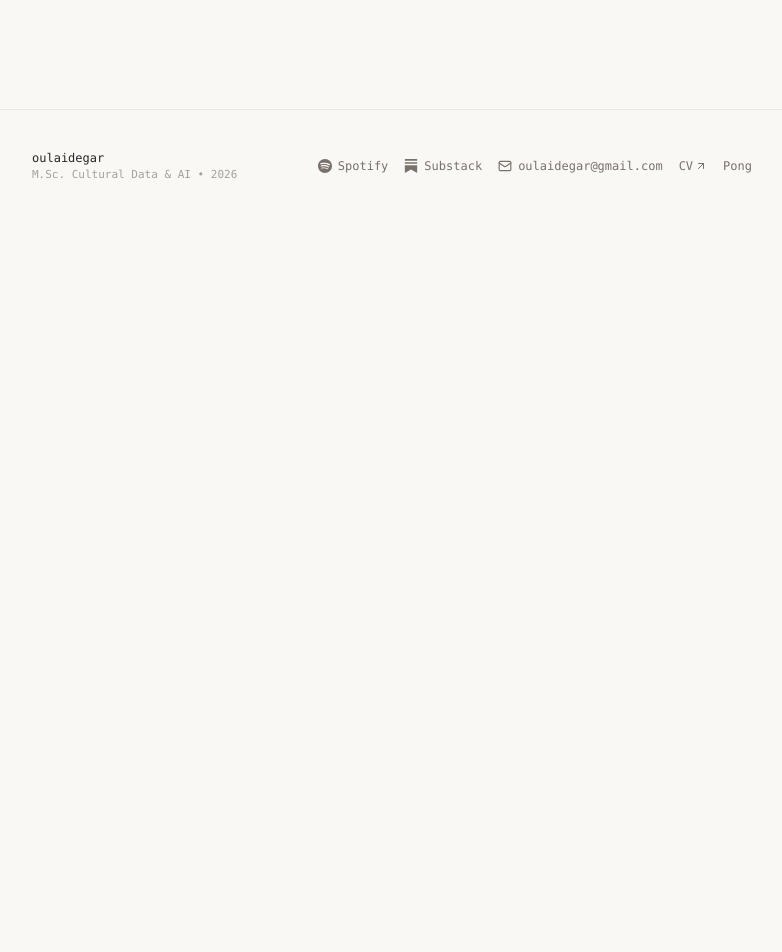
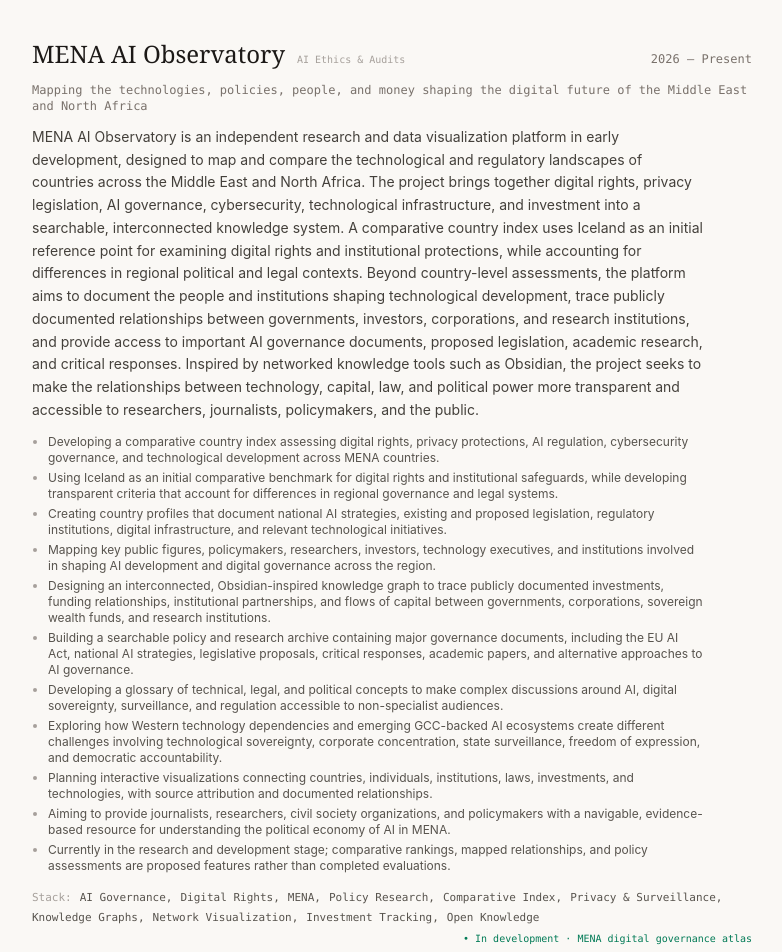
Before and after one commit to oulaidegar/oulaidegar, a Next.js app: page /work in a window 1280 px wide. Shown: the part 2120-3072 px from the top of the page, without its empty margins (248-1030 px from the left). Before the commit the page ends 2342 px from the top, so only its background shows below. Built offline with nearby package versions, Linux system fonts and the light colour scheme; no server answers.

Commit message:
feat: update built projects and change location to Beirut / Remote

```diff
--- a/src/data/cvData.ts
+++ b/src/data/cvData.ts
@@ -15,7 +15,7 @@ export const cvData = {
   email: "oulaidegar@gmail.com",
   website: "https://oulaidegar.com",
   github: "https://github.com",
-  location: "Paris / Remote",
+  location: "Beirut / Remote",
 
   summary:
     "Creative technologist and researcher working at the intersection of artificial intelligence, digital humanities, journalism, and democratic systems. With a background in literary and cultural analysis, AI integration, and multimedia production, I combine technical development with critical inquiry into how technologies shape human agency, public knowledge, and institutional power. My work spans AI-assisted civic infrastructure, privacy-first applications, newsroom automation, and independent research into algorithmic accountability, digital sovereignty, and the political economy of AI. I am particularly interested in building public-interest technologies that address information inequality and the infrastructural challenges facing the Middle East.",
--- a/src/data/projects.ts
+++ b/src/data/projects.ts
@@ -1,4 +1,3 @@
-
 export interface Project {
   id: string;
   title: string;
@@ -6,10 +5,10 @@ export interface Project {
   description: string;
   year: string;
   category:
-  | "Democracy & Civic AI"
-  | "AI Ethics & Audits"
-  | "Creative Tech & Interfaces"
-  | "Cultural Data";
+    | "Democracy & Civic AI"
+    | "AI Ethics & Audits"
+    | "Creative Tech & Interfaces"
+    | "Cultural Data";
   tags: string[];
   github?: string;
   demo?: string;
@@ -113,6 +112,43 @@ export const projects: Project[] = [
       "Distinguishing measurable engagement, documented contributions, and verified outcomes rather than treating correlation as proof of causal impact.",
       "Currently in development; proposed capabilities are not presented as completed or validated features.",
     ],
+  },
 
+  {
+    id: "mena-ai-observatory",
+    title: "MENA AI Observatory",
+    tagline:
+      "Mapping the technologies, policies, people, and money shaping the digital future of the Middle East and North Africa",
+    description:
+      "MENA AI Observatory is an independent research and data visualization platform in early development, designed to map and compare the technological and regulatory landscapes of countries across the Middle East and North Africa. The project brings together digital rights, privacy legislation, AI governance, cybersecurity, technological infrastructure, and investment into a searchable, interconnected knowledge system. A comparative country index uses Iceland as an initial reference point for examining digital rights and institutional protections, while accounting for differences in regional political and legal contexts. Beyond country-level assessments, the platform aims to document the people and institutions shaping technological development, trace publicly documented relationships between governments, investors, corporations, and research institutions, and provide access to important AI governance documents, proposed legislation, academic research, and critical responses. Inspired by networked knowledge tools such as Obsidian, the project seeks to make the relationships between technology, capital, law, and political power more transparent and accessible to researchers, journalists, policymakers, and the public.",
+    year: "2026 — Present",
+    category: "AI Ethics & Audits",
+    tags: [
+      "AI Governance",
+      "Digital Rights",
+      "MENA",
+      "Policy Research",
+      "Comparative Index",
+      "Privacy & Surveillance",
+      "Knowledge Graphs",
+      "Network Visualization",
+      "Investment Tracking",
+      "Open Knowledge",
+    ],
+    featured: true,
+    metrics: "In development · MENA digital governance atlas",
+    highlights: [
+      "Developing a comparative country index assessing digital rights, privacy protections, AI regulation, cybersecurity governance, and technological development across MENA countries.",
+      "Using Iceland as an initial comparative benchmark for digital rights and institutional safeguards, while developing transparent criteria that account for differences in regional governance and legal systems.",
+      "Creating country profiles that document national AI strategies, existing and proposed legislation, regulatory institutions, digital infrastructure, and relevant technological initiatives.",
+      "Mapping key public figures, policymakers, researchers, investors, technology executives, and institutions involved in shaping AI development and digital governance across the region.",
+      "Designing an interconnected, Obsidian-inspired knowledge graph to trace publicly documented investments, funding relationships, institutional partnerships, and flows of capital between governments, corporations, sovereign wealth funds, and research institutions.",
+      "Building a searchable policy and research archive containing major governance documents, including the EU AI Act, national AI strategies, legislative proposals, critical responses, academic papers, and alternative approaches to AI governance.",
+      "Developing a glossary of technical, legal, and political concepts to make complex discussions around AI, digital sovereignty, surveillance, and regulation accessible to non-specialist audiences.",
+      "Exploring how Western technology dependencies and emerging GCC-backed AI ecosystems create different challenges involving technological sovereignty, corporate concentration, state surveillance, freedom of expression, and democratic accountability.",
+      "Planning interactive visualizations connecting countries, individuals, institutions, laws, investments, and technologies, with source attribution and documented relationships.",
+      "Aiming to provide journalists, researchers, civil society organizations, and policymakers with a navigable, evidence-based resource for understanding the political economy of AI in MENA.",
+      "Currently in the research and development stage; comparative rankings, mapped relationships, and policy assessments are proposed features rather than completed evaluations.",
+    ],
   },
 ];
--- a/src/data/siteConfig.ts
+++ b/src/data/siteConfig.ts
@@ -44,7 +44,7 @@ export const siteConfig: SiteConfig = {
   spotify:
     "https://open.spotify.com/show/5XDjy78JWpnpbEgSOln3Qj",
 
-  location: "Paris / Remote",
+  location: "Beirut / Remote",
 
   status:
     "Building independent tools & civic infrastructure · Researching AI governance and digital rights",
```
